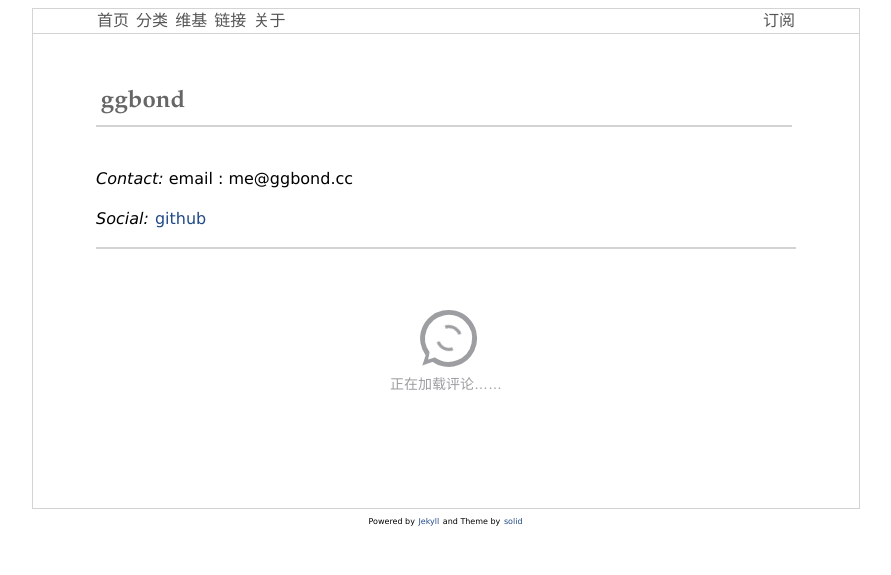
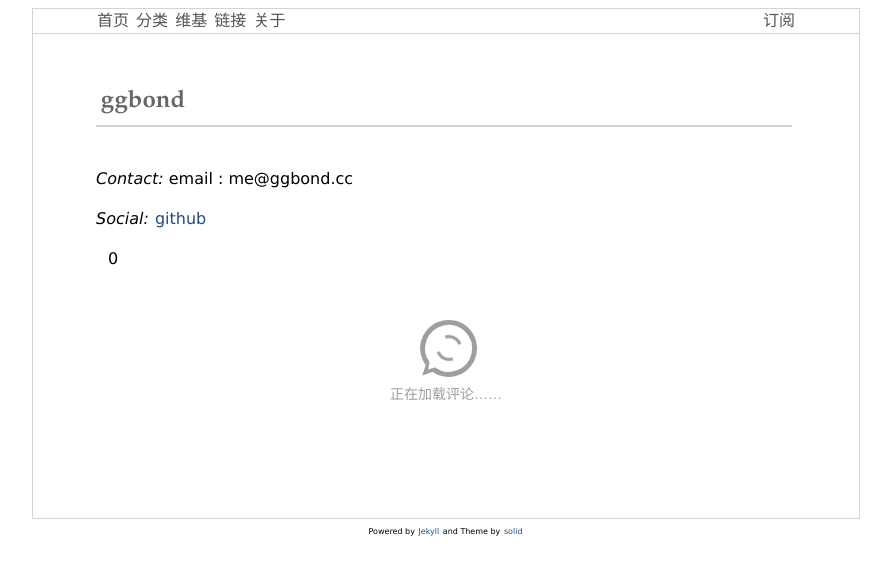
Before and after one commit to ggbond2077/ggbond2077.github.io, a Jekyll site: the page built from pages/about.md, in a window 1280 px wide. Shown: the top 575 px of the page, without its empty margins (194-1085 px from the left). Built offline with Jekyll 4.4.1, drawn with Linux system fonts in a browser that asks for light colours; emoji names are drawn with the system emoji font; comment, search, counter and statistics services are not loaded.

Commit message:
share use https

```diff
--- a/_includes/share.html
+++ b/_includes/share.html
@@ -1,3 +1 @@
-<hr>
-<div class="bdsharebuttonbox"><a href="#" class="bds_more" data-cmd="more"></a><a href="#" class="bds_qzone" data-cmd="qzone" title="分享到QQ空间"></a><a href="#" class="bds_tsina" data-cmd="tsina" title="分享到新浪微博"></a><a href="#" class="bds_tqq" data-cmd="tqq" title="分享到腾讯微博"></a><a href="#" class="bds_renren" data-cmd="renren" title="分享到人人网"></a><a href="#" class="bds_weixin" data-cmd="weixin" title="分享到微信"></a></div>
-<script>window._bd_share_config={"common":{"bdSnsKey":{},"bdText":"","bdMini":"2","bdMiniList":false,"bdPic":"","bdStyle":"1","bdSize":"16"},"share":{}};with(document)0[(getElementsByTagName('head')[0]||body).appendChild(createElement('script')).src='http://bdimg.share.baidu.com/static/api/js/share.js?v=89860593.js?cdnversion='+~(-new Date()/36e5)];</script>
+<div class="bshare-custom"><a title="分享到QQ空间" class="bshare-qzone"></a><a title="分享到新浪微博" class="bshare-sinaminiblog"></a><a title="分享到人人网" class="bshare-renren"></a><a title="分享到腾讯微博" class="bshare-qqmb"></a><a title="分享到网易微博" class="bshare-neteasemb"></a><a title="更多平台" class="bshare-more bshare-more-icon more-style-addthis"></a><span class="BSHARE_COUNT bshare-share-count">0</span></div><script type="text/javascript" charset="utf-8" src="https://static.bshare.cn/b/button.js#style=-1&amp;uuid=2b084f5e-ee0b-4ce3-b623-e73d48fda5c6&amp;pophcol=2&amp;lang=zh"></script><a class="bshareDiv" onclick="javascript:return false;"></a><script type="text/javascript" charset="utf-8" src="https://static.bshare.cn/b/bshareC0.js"></script>
```
